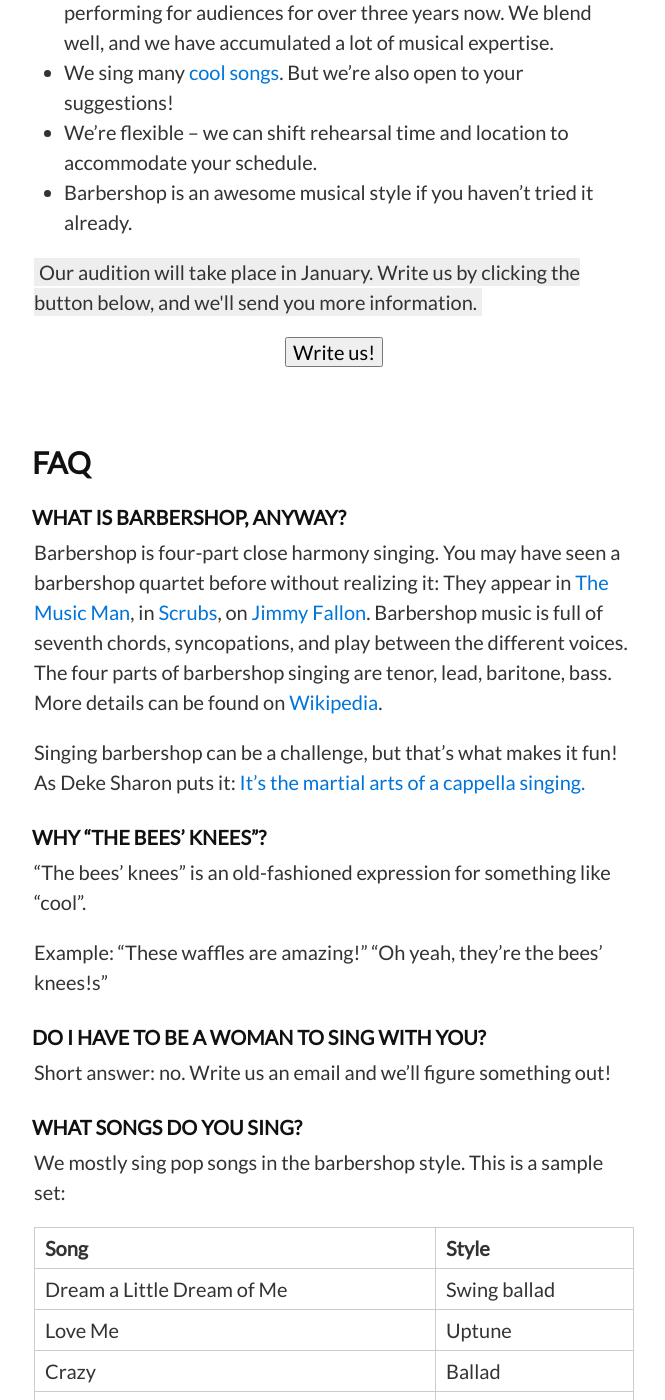
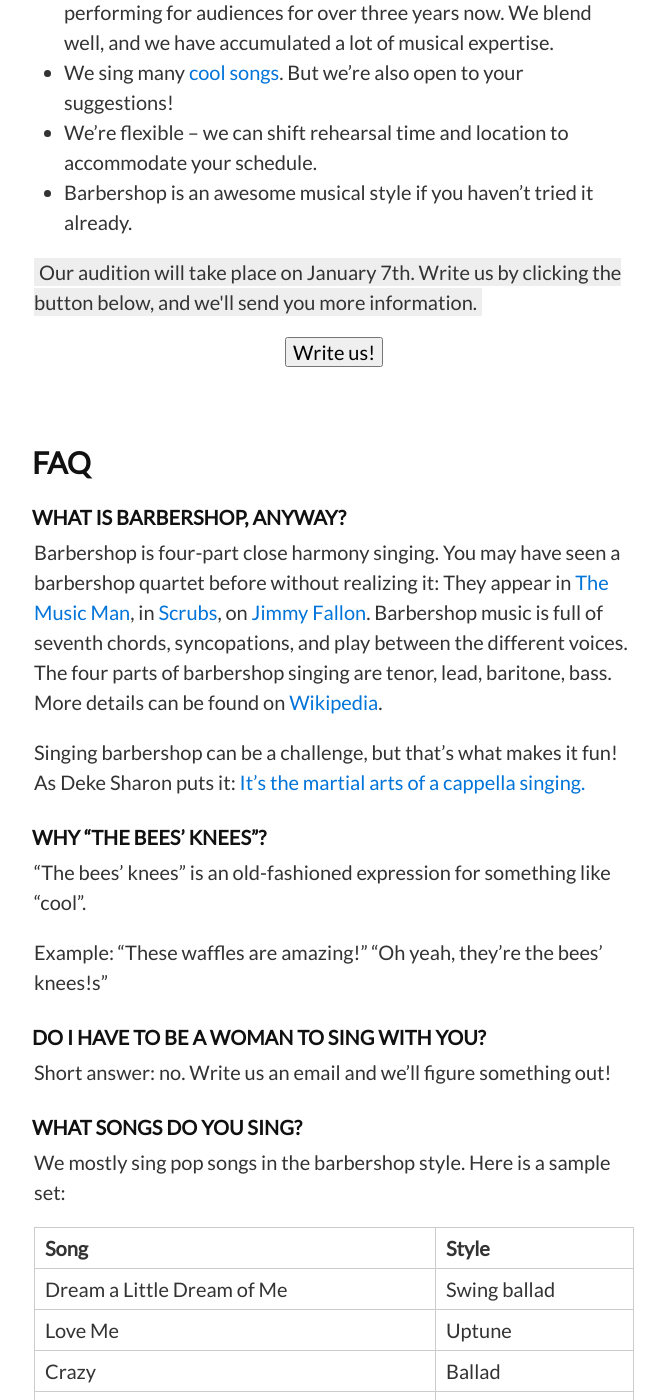
Before and after one commit to bumbleblue/bees, a Jekyll site: the page built from index.md, in a window 1280 px wide and 1400 px high, scrolled down 2032 px. Shown: the whole window, without its empty margins (306-971 px from the left). Built offline with Jekyll 4.4.1, drawn with Linux system fonts in a browser that asks for light colours; some of the changed text lies outside the part shown.

Commit message:
more news

```diff
--- a/index.md
+++ b/index.md
@@ -34,7 +34,7 @@ One of us will be leaving next year. Since it takes four to barbershop, we are l
 * We're flexible – we can shift rehearsal time and location to accommodate your schedule.
 * Barbershop is an awesome musical style if you haven't tried it already.
 
-`Our audition will take place in January. Write us by clicking the button below, and we'll send you more information.`
+`Our audition will take place on January 7th. Write us by clicking the button below, and we'll send you more information.`
 
 <div style="text-align:center;">
     <a href="mailto&#58;&#116;&#104;&#101;&#98;&#107;&#52;&#98;&#101;&#114;&#108;&#105;&#110;&#64;&#103;&#109;&#97;&#105;&#108;&#46;&#99;&#111;&#109;?subject=I'm interested in singing with you!"><button>Write us!</button></a>
@@ -65,7 +65,7 @@ Short answer: no. Write us an email and we'll figure something out!
 
 ### What songs do you sing?
 
-We mostly sing pop songs in the barbershop style. This is a sample set:
+We mostly sing pop songs in the barbershop style. Here is a sample set:
 
 | Song | Style |
 | :------------- | :------------- |
```
Also changed, not shown: other parts of index.md (+1 -0 lines).
